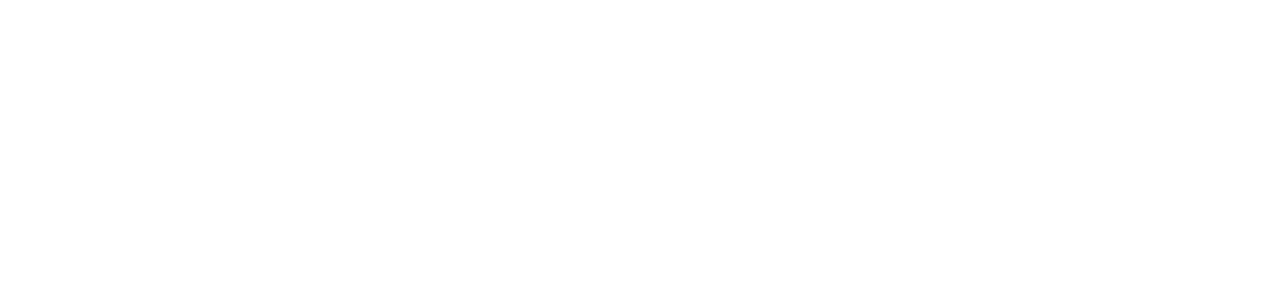
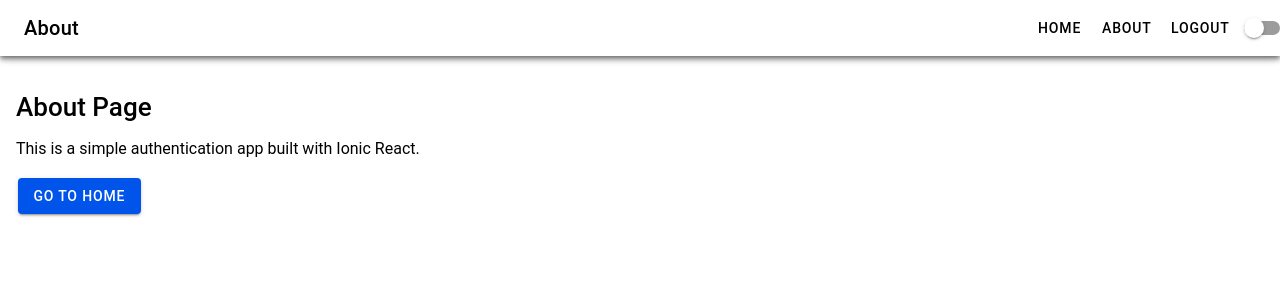
Before and after one commit to okonji-vic/authentication-ionic, a React (Vite) app: page /about in a window 1280 px wide. Shown: the top 300 px of the page. Built offline with nearby package versions, Linux system fonts and the light colour scheme; sample sign-in values are in the browser's storage.

Commit message:
added errorboundary, custom404, changed router repititive logic, removed black flashes, and some more

```diff
--- a/package.json
+++ b/package.json
@@ -13,7 +13,7 @@
   },
   "dependencies": {
     "@capacitor/app": "7.0.0",
-    "@capacitor/core": "7.0.1",
+    "@capacitor/core": "^7.0.1",
     "@capacitor/haptics": "7.0.0",
     "@capacitor/keyboard": "7.0.0",
     "@capacitor/status-bar": "7.0.0",
@@ -25,6 +25,7 @@
     "ionicons": "^7.0.0",
     "react": "^18.2.0",
     "react-dom": "^18.2.0",
+    "react-error-boundary": "^5.0.0",
     "react-router": "^5.3.4",
     "react-router-dom": "^5.3.4",
     "recharts": "^2.15.1"
--- a/src/App.tsx
+++ b/src/App.tsx
@@ -1,84 +1,145 @@
-import { Redirect, Route } from 'react-router-dom';
-import { IonApp, IonRouterOutlet, setupIonicReact } from '@ionic/react';
-import { IonReactRouter } from '@ionic/react-router';
-import LoginPage from './components/LoginPage';
-import RegisterPage from './components/RegisterPage';
-import Home from './pages/Home';
-import ForgotPassword from './components/ForgotPassword';
 
-/* Core CSS required for Ionic components to work properly */
-import '@ionic/react/css/core.css';
+import { Redirect, Route, useHistory, useLocation } from "react-router-dom";
+import {
+  IonApp,
+  IonRouterOutlet,
+  setupIonicReact,
+  IonSkeletonText,
+} from "@ionic/react";
+import { IonReactRouter } from "@ionic/react-router";
+import LoginPage from "./components/LoginPage";
+import RegisterPage from "./components/RegisterPage";
+import Navbar from "./Navigation/Navbar";
+import ForgotPassword from "./components/ForgotPassword";
+import "@ionic/react/css/core.css";
+import "@ionic/react/css/normalize.css";
+import "@ionic/react/css/structure.css";
+import "@ionic/react/css/typography.css";
+import "@ionic/react/css/padding.css";
+import "@ionic/react/css/flex-utils.css";
+import "./theme/variables.css";
+import { useEffect, useState } from "react";
+import { useLocalStorage } from "./Lib/hooks";
+import { lazy, Suspense } from "react";
+import ErrorComponent from "./components/ErrorComponent";
+import Page404 from "./components/Page404";
+import { ErrorBoundary } from "react-error-boundary";
 
-/* Basic CSS for apps built with Ionic */
-import '@ionic/react/css/normalize.css';
-import '@ionic/react/css/structure.css';
-import '@ionic/react/css/typography.css';
-
-/* Optional CSS utils that can be commented out */
-import '@ionic/react/css/padding.css';
-import '@ionic/react/css/float-elements.css';
-import '@ionic/react/css/text-alignment.css';
-import '@ionic/react/css/text-transformation.css';
-import '@ionic/react/css/flex-utils.css';
-import '@ionic/react/css/display.css';
-
-/**
- * Ionic Dark Mode
- * -----------------------------------------------------
- * For more info, please see:
- * https://ionicframework.com/docs/theming/dark-mode
- */
-
-/* import '@ionic/react/css/palettes/dark.always.css'; */
-/* import '@ionic/react/css/palettes/dark.class.css'; */
-// import '@ionic/react/css/palettes/dark.system.css';
-
-/* Theme variables */
-import './theme/variables.css';
-import { useEffect, useState } from 'react';
-import { useLocalStorage } from './Lib/hooks';
+const Home = lazy(() => import("./pages/Home"));
+const About = lazy(() => import("./pages/About"));
 
 setupIonicReact();
 
 const App: React.FC = () => {
-  const [isAuthenticated, setIsAuthenticated] = useState<boolean>(false);
-  // const [darkMode, setDarkMode] = useState<boolean>(false);
   const [darkMode, setDarkMode] = useLocalStorage<boolean>("darkMode", false);
-
-  useEffect(() => {
-    // Check if user is authenticated (e.g., token exists)
-    const token = localStorage.getItem("token");
-    setIsAuthenticated(!!token);
-  }, []);
 
   return (
     <IonApp className={darkMode ? "dark-theme" : "light-theme"}>
       <IonReactRouter>
-        <IonRouterOutlet>
-          {/* Redirect to home if logged in, otherwise show login */}
-          <Route exact path="/">
-            {isAuthenticated ? <Redirect to="/home" /> : <Redirect to="/login" />}
-          </Route>
-
-          <Route exact path="/login">
-            {isAuthenticated ? <Redirect to="/home" /> : <LoginPage />}
-          </Route>
-
-          <Route exact path="/home">
-            {/* {isAuthenticated ? <Home /> : <Redirect to="/login" />} */}
-            {isAuthenticated ? <Home darkMode={darkMode} setDarkMode={setDarkMode} /> : <Redirect to="/login" />}
-          </Route>
-
-          <Route exact path="/register">
-            {isAuthenticated ? <Redirect to="/home" /> : <RegisterPage />}
-          </Route>
-          <Route exact path="/forgot-password">
-            {isAuthenticated ? <Redirect to="/home" /> : <ForgotPassword />}
-          </Route>
-        </IonRouterOutlet>
+        <ErrorBoundary FallbackComponent={ErrorComponent}>
+          <AuthHandler darkMode={darkMode} setDarkMode={setDarkMode} />
+        </ErrorBoundary>
       </IonReactRouter>
     </IonApp>
   );
 };
 
+const AuthHandler: React.FC<{ darkMode: boolean; setDarkMode: (val: boolean) => void }> = ({
+  darkMode,
+  setDarkMode,
+}) => {
+  const [isAuthenticated, setIsAuthenticated] = useState<boolean | null>(null);
+  // const [checkAuth, setCheckAuth] = useState<boolean>(false);
+  const history = useHistory();
+  const location = useLocation();
+
+  useEffect(() => {
+    const token = localStorage.getItem("token");
+    setIsAuthenticated(!!token);
+    // setCheckAuth(true);
+
+    // ion-router-outlet doesn't re-render on route change so we need to check here as well
+    if (token) {
+       const restrictedRoutes = ["/login", "/register", "/forgot-password"];
+      if (restrictedRoutes.includes(location.pathname)) {
+        history.replace("/home"); // Prevent flashing
+       }
+    }
+  }, [location.pathname, history]);
+
+  if (isAuthenticated === null) {
+    return (
+      <>
+        <div>
+          <IonSkeletonText animated style={{ width: "60%" }} />
+          <IonSkeletonText animated style={{ width: "80%" }} />
+          <IonSkeletonText animated style={{ width: "40%" }} />
+        </div>
+      </>
+    );
+   }
+  // if (!checkAuth) {
+  //   return <LoadingSkeleton />;
+  // }
+
+  const logout = () => {
+    // localStorage.removeItem("token");
+    // window.location.href = "/login";
+    localStorage.removeItem("token"); // Clear authentication token
+    history.replace("/login"); // Redirect to login page
+    // window.location.reload();
+  };
+
+  return isAuthenticated ? (
+    <>
+      <Navbar darkMode={darkMode} setDarkMode={setDarkMode} logout={logout} />
+      <IonRouterOutlet>
+        <Route exact path="/">
+          <Redirect to="/home" />
+        </Route>
+        <Route exact path="/home">
+          <Suspense fallback={<LoadingSkeleton />}>
+            <Home darkMode={darkMode} setDarkMode={setDarkMode} logout={logout} />
+          </Suspense>
+        </Route>
+        <Route exact path="/about">
+          <Suspense fallback={<LoadingSkeleton />}>
+            <About />
+          </Suspense>
+        </Route>
+        <Route component={Page404} />
+      </IonRouterOutlet>
+    </>
+  ) : (
+    <IonRouterOutlet>
+      <Route exact path="/">
+        <Redirect to="/login" />
+        </Route>
+        <Route exact path="/home">
+          <Redirect to="/login" />
+        </Route>
+      <Route exact path="/login">
+        <LoginPage />
+      </Route>
+      <Route exact path="/register">
+        <RegisterPage />
+      </Route>
+      <Route exact path="/forgot-password">
+        <ForgotPassword />
+        </Route>
+        <Route component={Page404} />
+
+
+    </IonRouterOutlet>
+  );
+};
+
+const LoadingSkeleton = () => (
+  <div>
+    <IonSkeletonText animated style={{ width: "60%" }} />
+    <IonSkeletonText animated style={{ width: "80%" }} />
+    <IonSkeletonText animated style={{ width: "40%" }} />
+  </div>
+);
+
 export default App;
--- /dev/null
+++ b/src/Navigation/Navbar.tsx
@@ -0,0 +1,99 @@
+import React, { useEffect, useState } from "react";
+import { IonButton, IonButtons, IonHeader, IonMenuButton, IonTitle, IonToolbar, IonToggle } from "@ionic/react";
+import { useHistory, useLocation } from "react-router-dom";
+import { useLocalStorage } from "../Lib/hooks";
+
+
+interface NavbarProps {
+    darkMode: boolean;
+    setDarkMode: (darkMode: boolean) => void;
+    logout: () => void;
+}
+
+
+const Navbar: React.FC<NavbarProps> = ({ darkMode, setDarkMode, logout }) => {
+    //  const [title, setTitle] = useLocalStorage("title", "Home");
+    const [title, setTitle] = useState("Home");
+    // const [activePage, setActivePage] = useLocalStorage("activePage", "home");
+    const [activePage, setActivePage] = useState(title);
+    const history = useHistory();
+    const location = useLocation();
+    const token = localStorage.getItem("token");
+
+    useEffect(() => {
+        // switch (location.pathname) {
+        //   case "/home":
+        //     setTitle("Home");
+        //     break;
+        //   case "/about":
+        //     setTitle("About");
+        //     break;
+        //   case "/login":
+        //     setTitle("Login");
+        //     break;
+        //   case "/register":
+        //     setTitle("Register");
+        //     break;
+        //   case "/forgot-password":
+        //     setTitle("Forgot Password");
+        //     break;
+        //   default:
+        //     setTitle("BioRhythms Calculator");
+        // }
+        const titles: { [key: string]: string } = {
+            "/home": "Home",
+            "/about": "About",
+            "/login": "Login",
+            "/register": "Register",
+            "/forgot-password": "Forgot Password",
+          };
+          setTitle(titles[location.pathname] || "BioRhythms Calculator");
+    }, [location.pathname]);
+
+
+
+
+
+    return (
+        <IonHeader>
+            <IonToolbar>
+                <IonButtons slot="start">
+                    <IonMenuButton />
+                </IonButtons>
+                <IonTitle>{title}</IonTitle>
+                <IonButtons slot="end">
+                    <IonButton className={activePage === "home" ? "active" : ""} onClick={() => { history.push("/home"); setActivePage("home"); }}>
+                        Home
+                    </IonButton>
+                    <IonButton className={activePage === "about" ? "active" : ""} onClick={() => { history.push("/about"); setActivePage("about"); }}>
+                        About
+                    </IonButton>
+                    {token ? (
+                        <IonButton onClick={() => logout()}>
+                            Logout
+                        </IonButton>
+                    ) : (
+                        <IonButton className={activePage === "login" ? "active" : ""} onClick={() => { history.push("/login"); setActivePage("login"); }}>
+                            Login
+                        </IonButton>
+                    )}
+                    {/* <IonButton className={activePage === "register" ? "active" : ""} onClick={() => { history.push("/register"); setActivePage("register"); }}
+
+
+                    {/* <IonButton onClick={toggleDarkMode}>
+                        {darkMode ? "Light Mode" : "Dark Mode"}
+                    </IonButton> */}
+
+                </IonButtons>
+                <IonToggle
+            checked={darkMode}
+            onIonChange={() => setDarkMode(!darkMode)}
+            slot="end"
+            className={darkMode ? "dark-theme toggle" : "light-theme toggle"}
+          />
+            </IonToolbar>
+        </IonHeader>
+    );
+};
+
+export default Navbar;
--- /dev/null
+++ b/src/components/ErrorComponent.tsx
@@ -0,0 +1,37 @@
+import React from "react";
+import { useHistory } from "react-router";
+import { IonButton, IonContent, IonHeader, IonPage, IonTitle, IonToolbar, IonIcon,IonCard } from "@ionic/react";
+import { refresh } from "ionicons/icons";
+
+
+const ErrorComponent: React.FC = () => {
+    const history = useHistory();
+
+    const refreshPage = () => {
+        window.location.reload();
+    };
+
+    return (
+        <IonPage>
+  <IonHeader>
+    <IonToolbar>
+      <IonTitle>Error</IonTitle>
+    </IonToolbar>
+  </IonHeader>
+
+  <IonContent>
+    <IonCard className="ion-padding">
+      <h2>Error Page</h2>
+      <p className="er">An error occurred. Please try again.</p>
+      <IonButton onClick={() => refreshPage()}>
+        <IonIcon icon={refresh} /> Refresh
+      </IonButton>
+    </IonCard>
+  </IonContent>
+</IonPage>
+
+
+    );
+}
+
+export default ErrorComponent;
--- a/src/components/LoginPage.tsx
+++ b/src/components/LoginPage.tsx
@@ -30,7 +30,8 @@ const LoginPage: React.FC = () => {
       if (data?.token) {
         localStorage.setItem("token", data.token); // ✅ Store token correctly
         setError(""); // ✅ Clear errors if login succeeds
-        window.location.href = "/home"; // Redirect to home page
+        // window.location.href = "/home"; // Redirect to home page
+        history.replace("/home"); // Redirect to home page and supposed to prevent black flashes
       } else {
         setError(data.message || "Login failed. Please try again.");
       }
--- /dev/null
+++ b/src/components/Page404.tsx
@@ -0,0 +1,25 @@
+import React from "react";
+import { useHistory } from "react-router";
+import { IonButton, IonContent, IonHeader, IonPage, IonTitle, IonToolbar } from "@ionic/react";
+
+
+const Page404: React.FC = () => {
+    const history = useHistory();
+
+    return (
+        <IonPage>
+            <IonHeader>
+                <IonToolbar>
+                    <IonTitle>404</IonTitle>
+                </IonToolbar>
+            </IonHeader>
+            <IonContent className="ion-padding">
+                <h1>404 Page</h1>
+                <p>Oops! Page not found.</p>
+                <IonButton onClick={() => history.push("/home")}>Go to Home</IonButton>
+            </IonContent>
+        </IonPage>
+    );
+}
+
+export default Page404;
--- /dev/null
+++ b/src/pages/About.tsx
@@ -0,0 +1,25 @@
+import React from "react";
+import { useHistory } from "react-router";
+import { IonButton, IonContent, IonHeader, IonPage, IonTitle, IonToolbar } from "@ionic/react";
+
+
+const About: React.FC = () => {
+    const history = useHistory();
+
+    return (
+        <IonPage>
+            <IonHeader>
+                <IonToolbar>
+                    <IonTitle>About</IonTitle>
+                </IonToolbar>
+            </IonHeader>
+            <IonContent className="ion-padding">
+                <h1>About Page</h1>
+                <p>This is a simple authentication app built with Ionic React.</p>
+                <IonButton onClick={() => history.push("/home")}>Go to Home</IonButton>
+            </IonContent>
+        </IonPage>
+    );
+};
+
+export default About;
```
Also changed, not shown: src/components/RegisterPage.tsx (+8 -1 lines), src/pages/Home.tsx (+6 -15 lines), src/theme/variables.css (+27 -0 lines), 1 other file (tests, documents, lock files or other folders).
